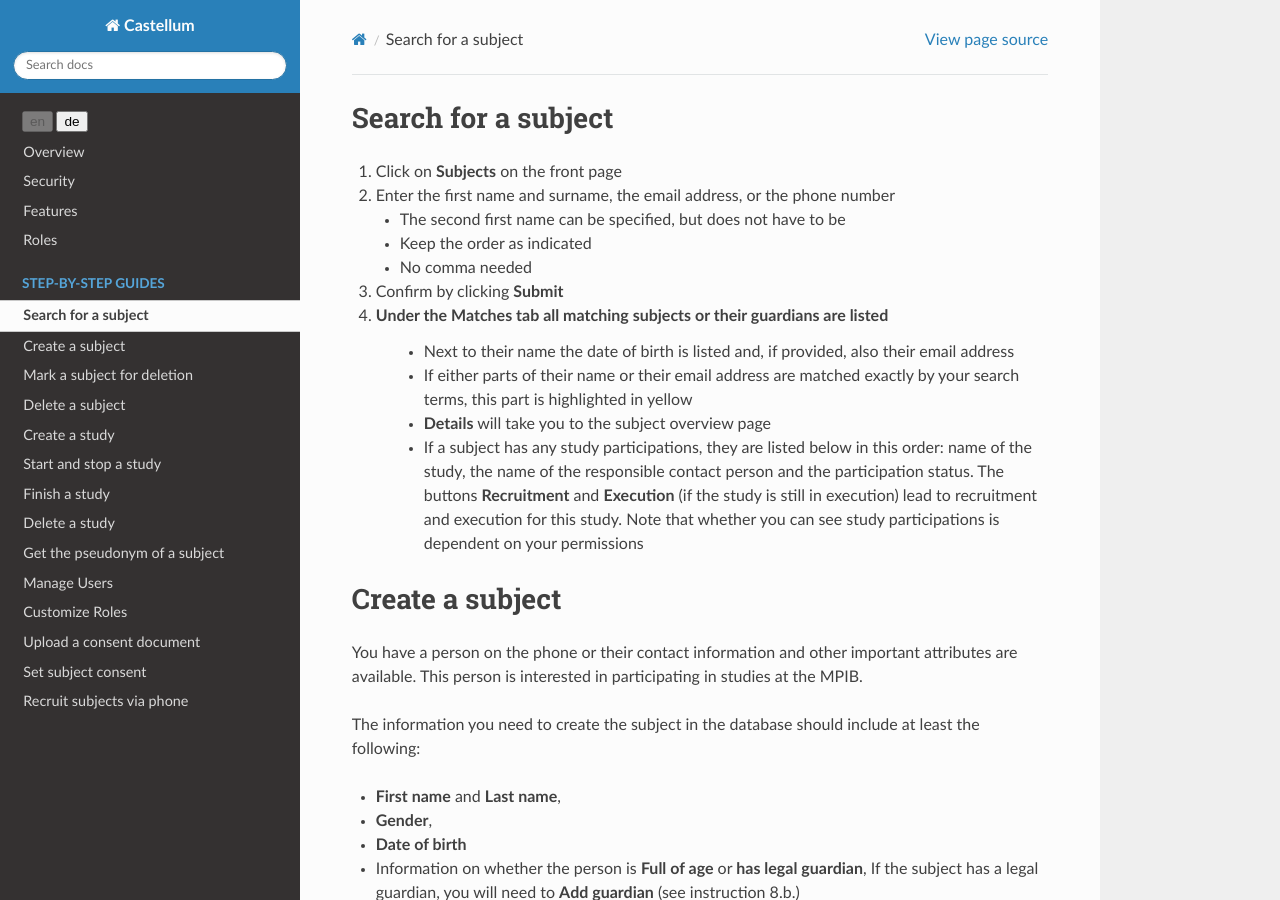
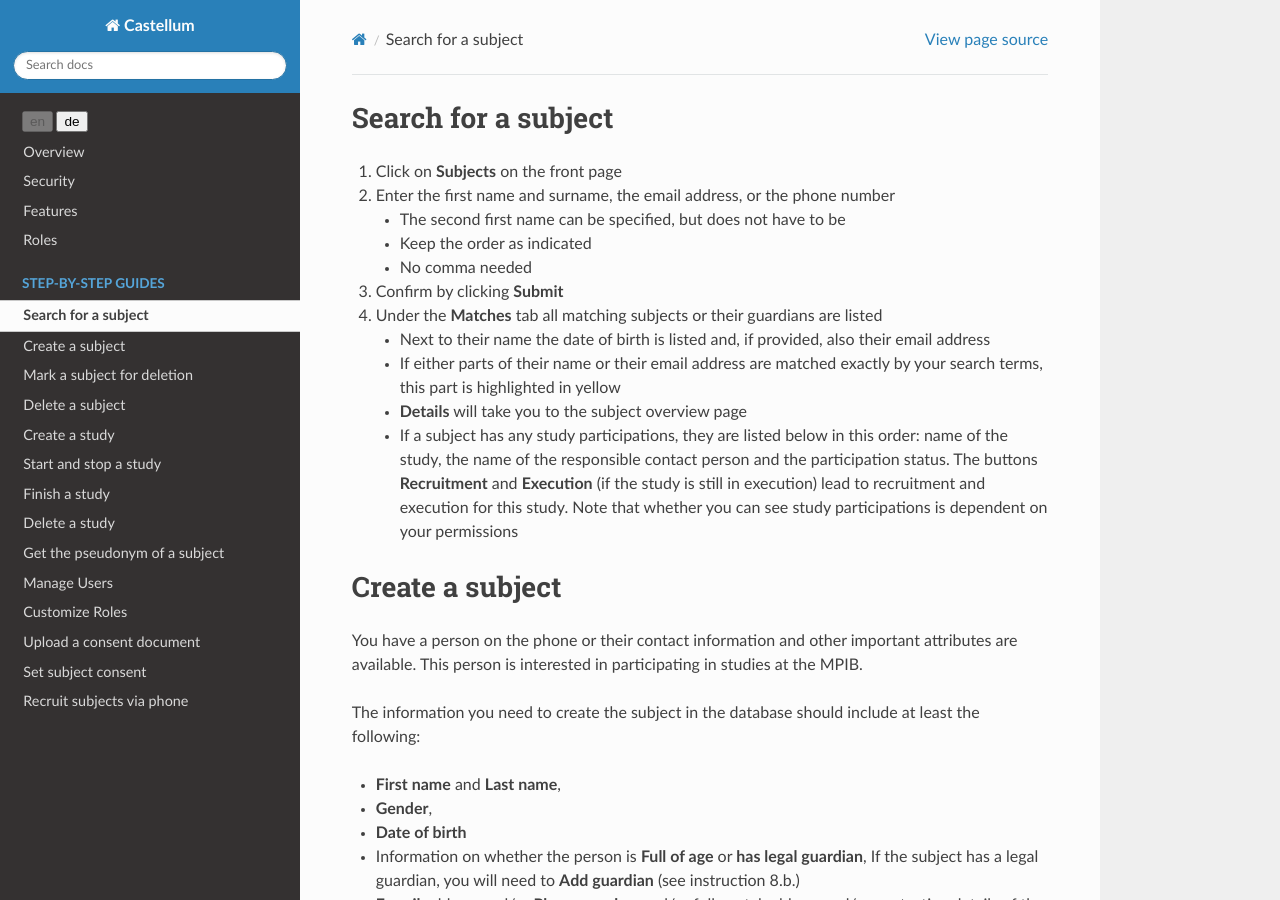
Before and after one commit to DouglasNeuroInformatics/castellum, a Sphinx documentation site: the page built from source/guides/subject-management.rst, in a window 1280 px wide and 900 px high. Built offline with Sphinx 7.4.7 and the Read the Docs theme 2.0.0, drawn with Linux system fonts in a browser that asks for light colours.

Commit message:
Gardening

```diff
--- a/source/guides/subject-management.rst
+++ b/source/guides/subject-management.rst
@@ -13,13 +13,14 @@ Search for a subject
 
 3.  Confirm by clicking **Submit**
 
-4. Under the **Matches** tab all matching subjects or their guardians are listed
-    *  Next to their name the date of birth is listed and, if provided, also their
+4.  Under the **Matches** tab all matching subjects or their guardians are listed
+
+    -  Next to their name the date of birth is listed and, if provided, also their
        email address
-    *  If either parts of their name or their email address are matched exactly by your
+    -  If either parts of their name or their email address are matched exactly by your
        search terms, this part is highlighted in yellow
-    *  **Details** will take you to the subject overview page
-    *  If a subject has any study participations, they are listed below in this order:
+    -  **Details** will take you to the subject overview page
+    -  If a subject has any study participations, they are listed below in this order:
        name of the study, the name of the responsible contact person and the participation
        status. The buttons **Recruitment** and **Execution** (if the study is still in
        execution) lead to recruitment and execution for this study. Note that whether you
```
